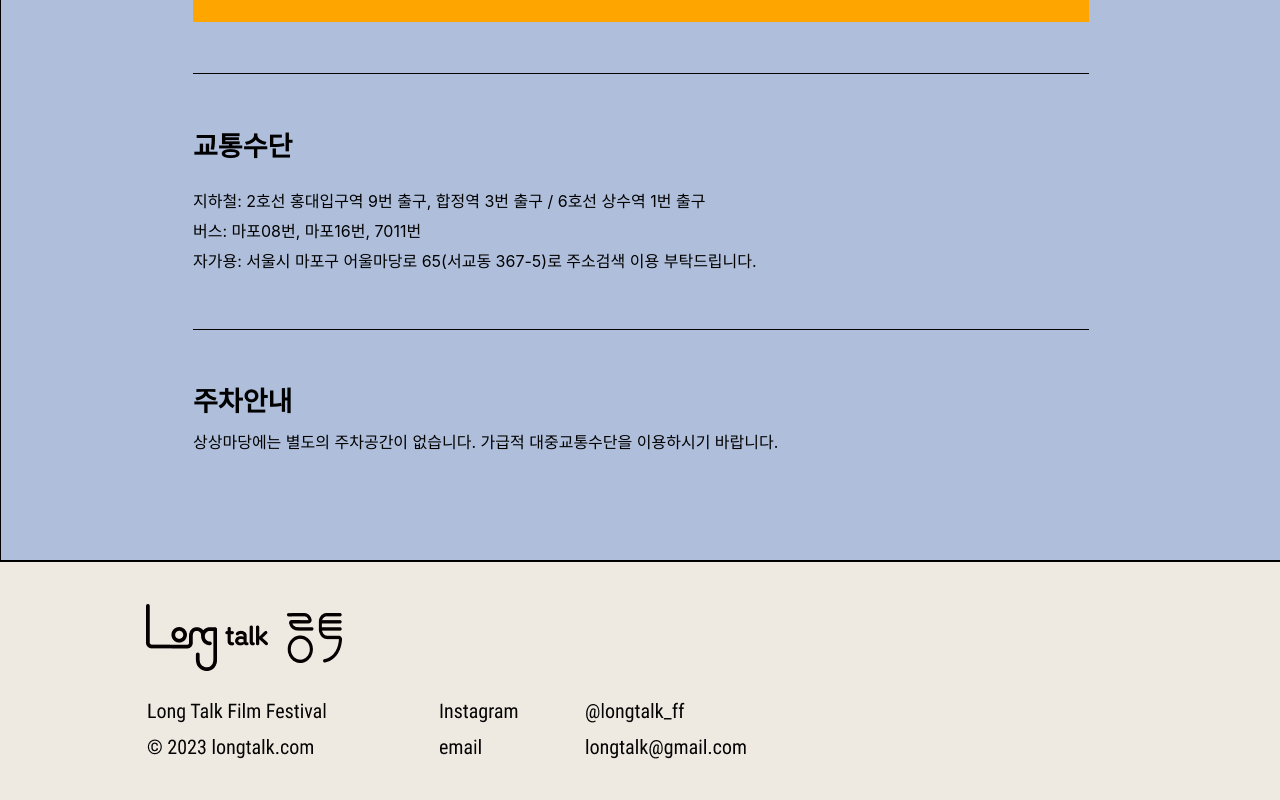
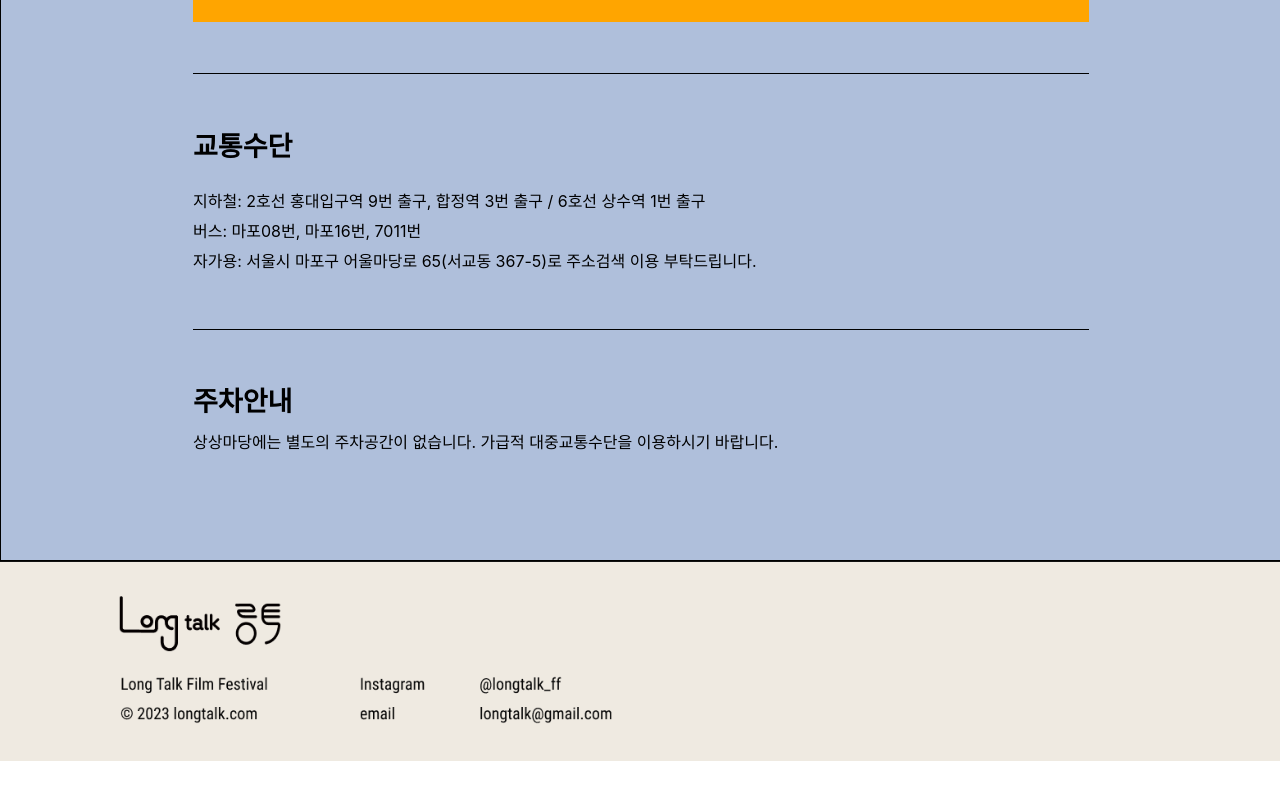
Before and after one commit to hmuri/LongTalk-FE, a React (Create React App) app in the folder longtalk/: page /guide in a window 1280 px wide. Shown: the part 850-1650 px from the top of the page. After the commit the page ends 1611 px from the top, so only its background shows below. Built offline with nearby package versions, Linux system fonts and the light colour scheme; a web font is replaced by a local one.

Commit message:
mod: footer 길이 수정

```diff
--- a/longtalk/src/components/Footer.tsx
+++ b/longtalk/src/components/Footer.tsx
@@ -10,11 +10,12 @@ const Container = styled.div`
   margin-bottom: 0;
   margin-top: auto;
   display: flex;
-  width: 100%;
-  height: 243px;
+  width: 1800;
+  height: 200px;
   @media ${(props) => props.theme.mobile} {
     display: none;
   }
   background-image: url(${FoooterImg});
   z-index: 9;
+  background-size: cover;
 `;
```
